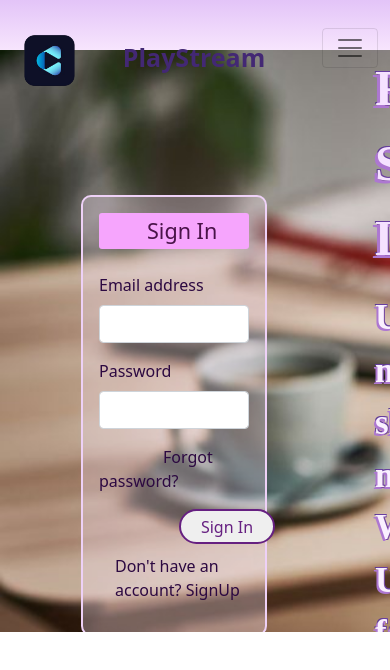
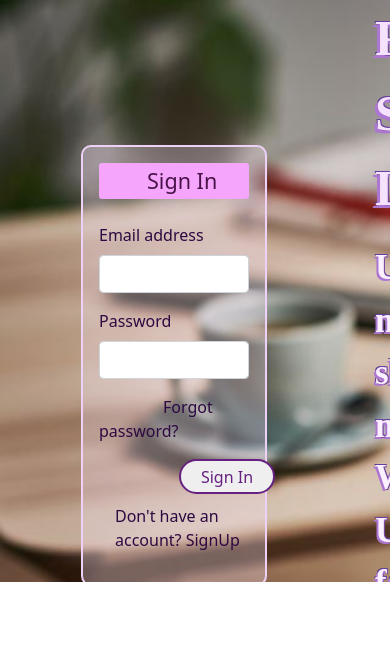
Before and after one commit to AnjaliPeter/PlayStream, an Angular app in the folder Frontend/: page / in a window 390 px wide. Shown: the top 670 px of the page. Built offline with nearby package versions, Linux system fonts and the light colour scheme; a web font is replaced by a local one; what angular-file-uploader, ng-image-slider, ngx-infinite-scroll would draw is missing.

Commit message:
Add files via upload

```diff
--- a/Frontend/src/app/header/header.component.css
+++ b/Frontend/src/app/header/header.component.css
@@ -1,4 +1,20 @@
 /* navbar */
+@media(max-width:995px){
+    nav{
+        display: none;
+    }
+}
+
+@media(max-width:1100px){
+    .search-sec{
+        width: 50%;
+    }
+
+    .search-btn{
+        display: none;
+    }
+}
+
 
 .nav-decor{
     background: linear-gradient(to top, #f7e5fd 0%, #e3c4f8 100%);
@@ -11,12 +27,12 @@
     font-weight: bolder;
     font-size: 25px;
     color: rgb(67, 40, 116);
-    margin-top: 20px;
+    margin-top: 18px;
     margin-left: 5px;
 }
 
 img{
-    margin-top: 25px;
+    margin-top: 15px;
     margin-left: 10px;
 }
 
--- a/Frontend/src/app/header/header.component.html
+++ b/Frontend/src/app/header/header.component.html
@@ -1,19 +1,19 @@
-<nav class="navbar navbar-expand-lg navbar-light nav-decor">
+<nav class="navbar navbar-expand-lg navbar-light nav-decor navbar-collapse">
     <div class="container-fluid">
 
     <!-- logo & title -->
     <img src="../../assets/images/logos/logo.png" alt="logo" width="55" height="55">
     <span class="navbar-brand mb-0" id="brand-btn">{{title}}</span>
-      <button class="navbar-toggler" type="button" data-bs-toggle="collapse" data-bs-target="#navbarSupportedContent" aria-controls="navbarSupportedContent" aria-expanded="false" aria-label="Toggle navigation">
+      <!-- <button class="navbar-toggler toggle-sec" type="button" data-bs-toggle="collapse" data-bs-target="#navbarSupportedContent" aria-controls="navbarSupportedContent" aria-expanded="false" aria-label="Toggle navigation">
         <span class="navbar-toggler-icon"></span>
-      </button>
+      </button> -->
 
       <!-- navigation & icons -->
-      <div class="collapse navbar-collapse" id="navbarSupportedContent">
+      <div class="collapse navbar-collapse navlist" id="navbarSupportedContent">
         <ul class="navbar-nav me-auto mb-2 mb-lg-0">
           <li class="nav-item d-flex">
             <div class="input-group mb-3">
-              <input type="text" class="form-control search" placeholder="Search for..." aria-label="search" aria-describedby="button-addon2">
+              <input type="text" class="form-control search search-sec" placeholder="Search for..." aria-label="search" aria-describedby="button-addon2">
               <button class="btn btn-outline-secondary search search-btn" type="button" id="button-addon2">Go</button>
             </div>
           </li>
```
